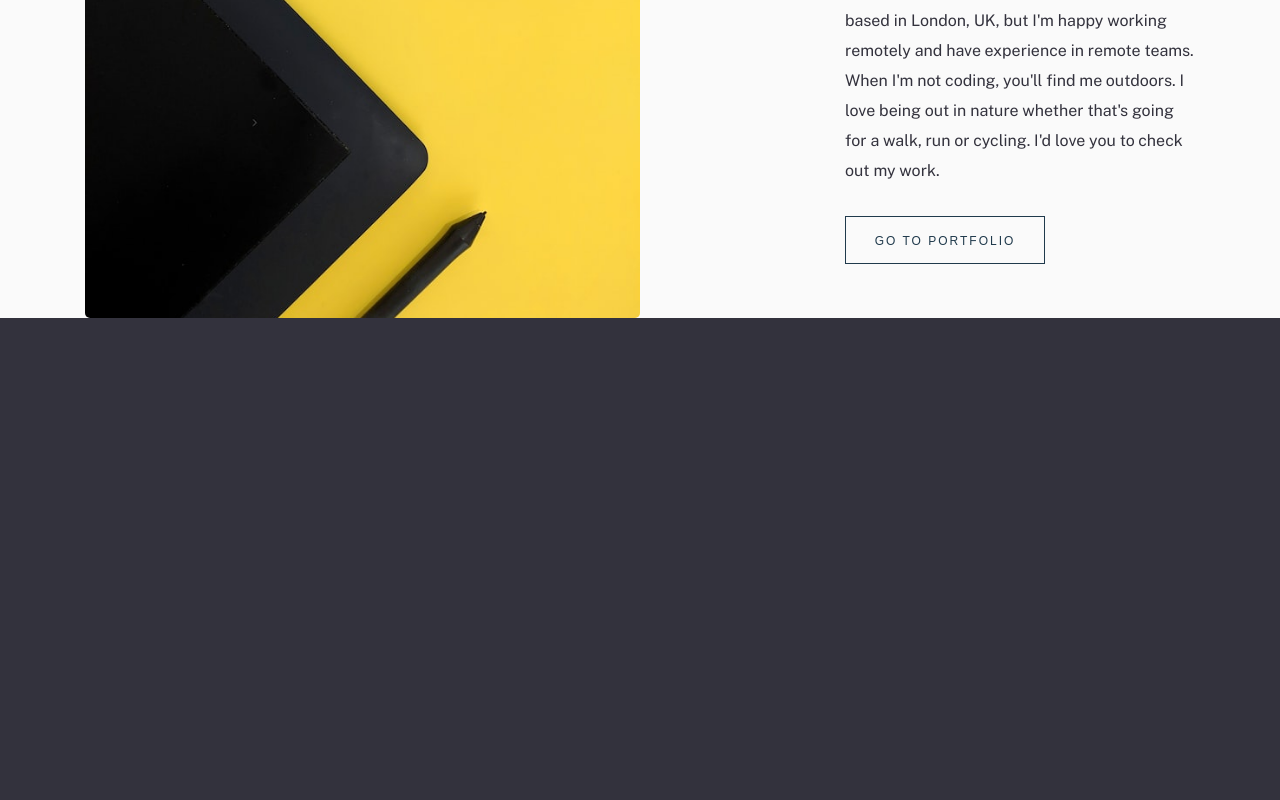
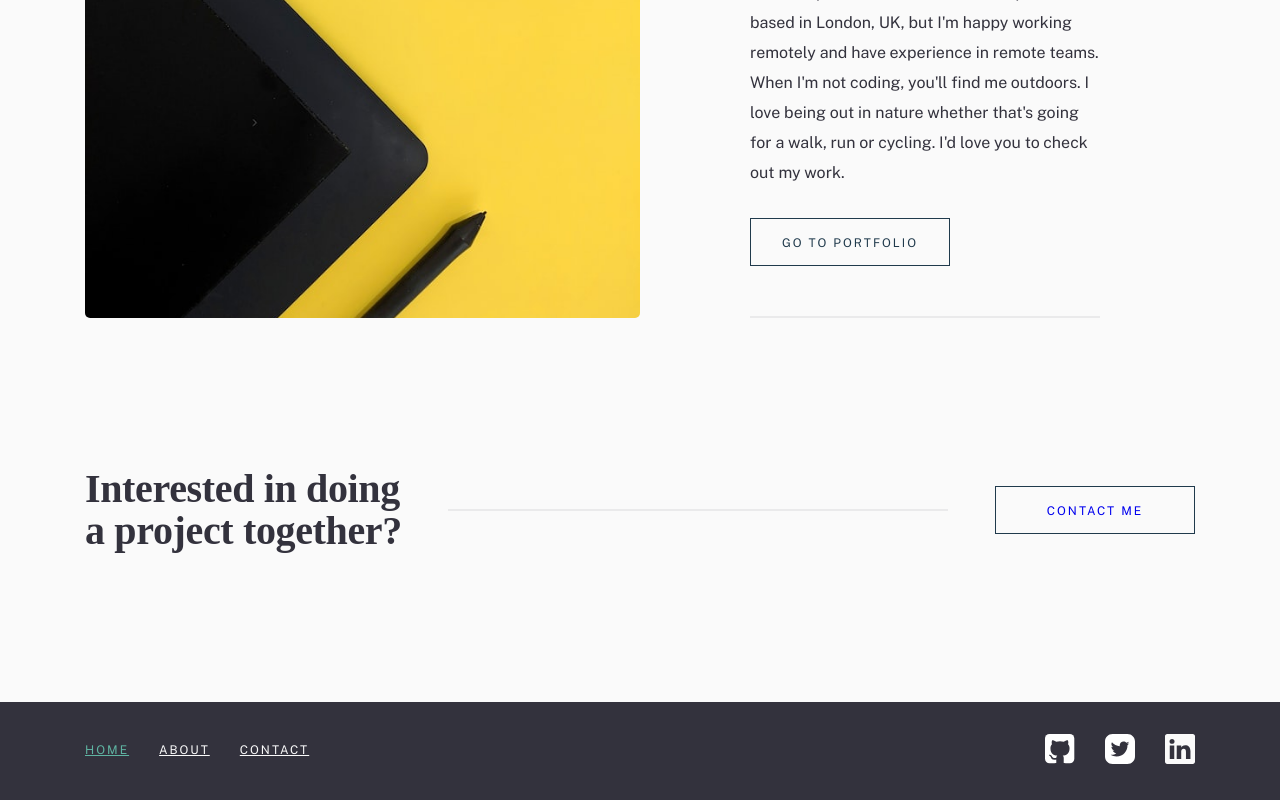
Before and after one commit to XAldrikX/Portfolio, a Vue app: page / in a window 1280 px wide. Shown: the part 1182-1982 px from the top of the page. Before the commit the page ends 1500 px from the top, so only its background shows below. Built offline with nearby package versions, Linux system fonts and the light colour scheme; a web font is replaced by a local one.

Commit message:
home view, footer, icons, code refactor

```diff
--- a/src/App.vue
+++ b/src/App.vue
@@ -1,16 +1,18 @@
 <template>
     <NavBar />
     <router-view class="body-router-view"/>
-<!-- Footer vem aqui -->
+    <FooterEl />
 </template>
 
 <script>
     import NavBar from '../src/components/NavBar.vue';
+    import FooterEl from '../src/components/FooterEl.vue';
 
     export default {
         name: 'App',
         components: {
-            NavBar
+            NavBar,
+            FooterEl
         }
     }
 </script>
@@ -43,7 +45,7 @@ img {
 body {
     max-width: 1440px;
     margin: 0 auto;
-    background-color: var(--GrayDarkBlue);
+    background-color: var(--LightGray);
 }
 /* Tipografia */
 
--- /dev/null
+++ b/src/components/FooterEl.vue
@@ -0,0 +1,66 @@
+<template>
+    <footer>
+        <div class="flex-wrapper">
+            <section class="router-wrapper">
+                <router-link to="/">Home</router-link>
+                <router-link to="/about">About</router-link>
+                <router-link to="/contact">Contact</router-link>
+            </section>
+            <section class="icons-wrapper">
+                <a href=""><GitHub /></a>
+                <a href=""><Twitter /></a>
+                <a href=""><LinkedIn /></a>
+            </section>
+        </div>
+    </footer>
+</template>
+
+<script>
+    import GitHub from '../components/icons/GitHub.vue';
+    import Twitter from '../components/icons/Twitter.vue';
+    import LinkedIn from '../components/icons/LinkedIn.vue';
+
+    export default {
+        name: 'FooterEl',
+        components: {
+            GitHub,
+            Twitter,
+            LinkedIn
+        }
+    }
+</script>
+
+<style scoped>
+    footer {
+        padding: 2rem 0 2rem 0;
+        background-color: var(--GrayDarkBlue);
+        max-width: 1440px;
+    }
+    .flex-wrapper {
+        display: flex;
+        justify-content: space-between;
+        margin: 0 auto;
+        max-width: 1110px;
+    }
+    .router-wrapper {
+        display: flex;
+        justify-content: start;
+        align-items: center;
+        height: 2rem;
+    }
+    footer a {
+        font-size: 0.75rem;
+        font-weight: 400;
+        line-height: 14px;
+        letter-spacing: 2px;
+        text-transform: uppercase;
+        color: var(--VeryLightGray);
+        margin-right: 30px;
+    }
+    footer a:last-child {
+        margin-right: 0;
+    }
+    footer a.router-link-exact-active {
+        color: var(--Cyan);
+    }
+</style>
--- /dev/null
+++ b/src/components/icons/GitHub.vue
@@ -0,0 +1,13 @@
+<template>
+    <svg width="30px" height="30px" xmlns="http://www.w3.org/2000/svg" aria-label="GitHub" role="img" viewBox="0 0 512 512">
+        <rect width="500px" height="500px" rx="15%" fill="#FFF" />
+        <path fill="#33323D"
+            d="M335 499c14 0 12 17 12 17H165s-2-17 12-17c13 0 16-6 16-12l-1-50c-71 16-86-28-86-28-12-30-28-37-28-37-24-16 1-16 1-16 26 2 40 26 40 26 22 39 59 28 74 22 2-17 9-28 16-35-57-6-116-28-116-126 0-28 10-51 26-69-3-6-11-32 3-67 0 0 21-7 70 26 42-12 86-12 128 0 49-33 70-26 70-26 14 35 6 61 3 67 16 18 26 41 26 69 0 98-60 120-117 126 10 8 18 24 18 48l-1 70c0 6 3 12 16 12z" />
+    </svg>
+</template>
+
+<script>
+    export default {
+        name: 'GitHubIcon'
+    }
+</script>
--- /dev/null
+++ b/src/components/icons/LinkedIn.vue
@@ -0,0 +1,13 @@
+<template>
+    <svg width="30px" height="30px" viewBox="0 0 16 16" xmlns="http://www.w3.org/2000/svg" fill="currentColor"
+        class="bi bi-linkedin">
+        <path
+            d="M0 1.146C0 .513.526 0 1.175 0h13.65C15.474 0 16 .513 16 1.146v13.708c0 .633-.526 1.146-1.175 1.146H1.175C.526 16 0 15.487 0 14.854V1.146zm4.943 12.248V6.169H2.542v7.225h2.401zm-1.2-8.212c.837 0 1.358-.554 1.358-1.248-.015-.709-.52-1.248-1.342-1.248-.822 0-1.359.54-1.359 1.248 0 .694.521 1.248 1.327 1.248h.016zm4.908 8.212V9.359c0-.216.016-.432.08-.586.173-.431.568-.878 1.232-.878.869 0 1.216.662 1.216 1.634v3.865h2.401V9.25c0-2.22-1.184-3.252-2.764-3.252-1.274 0-1.845.7-2.165 1.193v.025h-.016a5.54 5.54 0 0 1 .016-.025V6.169h-2.4c.03.678 0 7.225 0 7.225h2.4z" />
+    </svg>
+</template>
+
+<script>
+    export default {
+        name: 'LinkedInIcon'
+    }
+</script>
--- /dev/null
+++ b/src/components/icons/Twitter.vue
@@ -0,0 +1,52 @@
+<template>
+    <svg width="30px" height="30px" version="1.1" id="Layer_1" xmlns="http://www.w3.org/2000/svg" xmlns:xlink="http://www.w3.org/1999/xlink"
+        x="0px" y="0px" viewBox="0 0 504.4 504.4" style="enable-background:new 0 0 504.4 504.4;" xml:space="preserve">
+        <g>
+            <g>
+                <path
+                fill="#FFF" d="M377.6,0.2H126.4C56.8,0.2,0,57,0,126.6v251.6c0,69.2,56.8,126,126.4,126H378c69.6,0,126.4-56.8,126.4-126.4V126.6
+                C504,57,447.2,0.2,377.6,0.2z M377.2,189c0,2.8,0,5.6,0,8.4c0,84-64.8,180.8-183.6,180.8c-36.4,0-70.4-10.4-98.8-28.4
+                c5.2,0.4,10,0.8,15.2,0.8c30.4,0,58-10,80-27.2c-28.4-0.4-52-18.8-60.4-44c4,0.8,8,1.2,12,1.2c6,0,12-0.8,17.2-2.4
+                c-28.8-6-50.8-31.6-50.8-62.4V215c8,4.8,18.4,7.6,28.8,8c-17.2-11.2-28.8-30.8-28.8-52.8c0-11.6,3.2-22.4,8.8-32
+                c32,38.4,79.2,63.6,132.8,66.4c-1.2-4.8-1.6-9.6-1.6-14.4c0-35.2,28.8-63.6,64.4-63.6c18.4,0,35.2,7.6,47.2,20
+                c14.8-2.8,28.4-8,40.8-15.6c-4.8,14.8-15.2,27.2-28.4,35.2c13.2-1.6,25.6-4.8,37.2-10C400.4,169,389.6,180.2,377.2,189z" />
+            </g>
+        </g>
+        <g>
+        </g>
+        <g>
+        </g>
+        <g>
+        </g>
+        <g>
+        </g>
+        <g>
+        </g>
+        <g>
+        </g>
+        <g>
+        </g>
+        <g>
+        </g>
+        <g>
+        </g>
+        <g>
+        </g>
+        <g>
+        </g>
+        <g>
+        </g>
+        <g>
+        </g>
+        <g>
+        </g>
+        <g>
+        </g>
+    </svg>
+</template>
+
+<script>
+export default {
+    name: 'TwitterIcon'
+}
+</script>
--- a/src/router/index.js
+++ b/src/router/index.js
@@ -10,10 +10,7 @@ const routes = [
   {
     path: '/about',
     name: 'about',
-    // route level code-splitting
-    // this generates a separate chunk (about.[hash].js) for this route
-    // which is lazy-loaded when the route is visited.
-    component: () => import(/* webpackChunkName: "about" */ '../views/AboutView.vue')
+    component: () => import('../views/AboutView.vue')
   },
   {
     path: '/contact',
--- a/src/views/HomeView.vue
+++ b/src/views/HomeView.vue
@@ -5,9 +5,7 @@
                 <img class="presentation-background" src="../assets/teste.jpg" alt="Notebook encima de uma mesa de trabalho, com plantas e um abajur"/>
                 <div class="presentation-text">
                     <h1>Hey, I'm Nicolas <br> Bortoli and I <br> love building <br> beautiful websites</h1>
-                    <button class="btn-about-me">
-                        <router-link to="/about">ABOUT ME</router-link>
-                    </button>
+                    <router-link class="btn-about-me" to="/about">ABOUT ME</router-link>
                 </div>
             </div>
         </section>
@@ -23,10 +21,16 @@
                         and have experience in remote teams. When I'm not coding, you'll find me outdoors. I love being out in nature whether that's going for a walk, run or cycling. I'd love
                         you to check out my work.
                     </p>
-                    <button class="btn-portifolio">
-                        <router-link to="/portifolio">GO TO PORTFOLIO</router-link>
-                    </button>
+                    <router-link class="btn-portifolio" to="/portifolio">GO TO PORTFOLIO</router-link>
                 </div>
+            </div>
+        </section>
+
+        <section class="three">
+            <div class="contact-me">
+                <h3>Interested in doing <br> a project together?</h3>
+                <div class="line"></div>
+                <router-link class="btn-contact-me" to="/contact">CONTACT ME</router-link>
             </div>
         </section>
     </div>
@@ -48,14 +52,32 @@ export default {
         margin: 0 auto;
         position: relative;
     }
-    .about-me {
+    .about-me,
+    .contact-me {
+        display: flex;
+        justify-content: space-between;
+        align-items: center;
         max-width: 1110px;
         margin: 0 auto;
-        display: flex;
-        justify-content: space-between;
     }
-    .two {
+    .contact-me > h3 {
+        font-weight: 700;
+        font-size: 2.5rem;
+        line-height: 42px;
+        letter-spacing: -0.35px;
+        color: #33323D;
+    }
+    .line {
+        width: 500px;
+        height: 1px;
+        border-bottom: 2px solid var(--LightGray);
+    }
+    .two,
+    .three {
         margin-top: 150px;
+    }
+    .three {
+        padding-bottom: 150px;
     }
     .presentation-background {
         width: 100%;
@@ -88,9 +110,13 @@ export default {
         display: flex;
         flex-direction: column;
         font-style: normal;
+        height: 600px;
         font-weight: 400;
         font-size: 16px;
         line-height: 30px;
+        border-top: 2px solid var(--LightGray);
+        border-bottom: 2px solid var(--LightGray);
+        margin-right: calc(1110px - 1015px);
     }
     .about-me-text > p {
         width: 350px;
@@ -100,37 +126,34 @@ export default {
     }
     .presentation-text > h1 {
         line-height: 50px;
-        margin-top: 50px;
+        margin-top: 55px;
         letter-spacing: -0.45px;
     }
-    .btn-about-me {
+    .btn-about-me,
+    .btn-portifolio,
+    .btn-contact-me {
         width: 200px;
         height: 48px;
-        margin-top: auto;
-        background-color: var(--DarkBlue);
-    }
-    .btn-about-me > a {
-        color: var(--VeryLightGray);
         text-decoration: none;
         font-weight: 400;
         font-size: 12px;
         line-height: 14px;
         text-align: center;
         letter-spacing: 2px;
+        padding-top: 17px;
+    }
+    .btn-about-me {
+        margin-top: auto;
+        background-color: var(--DarkBlue);
+        color: var(--VeryLightGray);
     }
     .btn-portifolio {
-        width: 200px;
-        height: 48px;
         margin-top: 30px;
         border: 1px solid var(--DarkBlue);
         background-color: transparent;
+        color: var(--DarkBlue);
     }
-    .btn-portifolio > a {
-        text-decoration: none;
-        color: var(--DarkBlue);
-        font-weight: 400;
-        font-size: 12px;
-        line-height: 14px;
-        letter-spacing: 2px;
+    .btn-contact-me {
+        border: 1px solid var(--DarkBlue);
     }
 </style>
```
